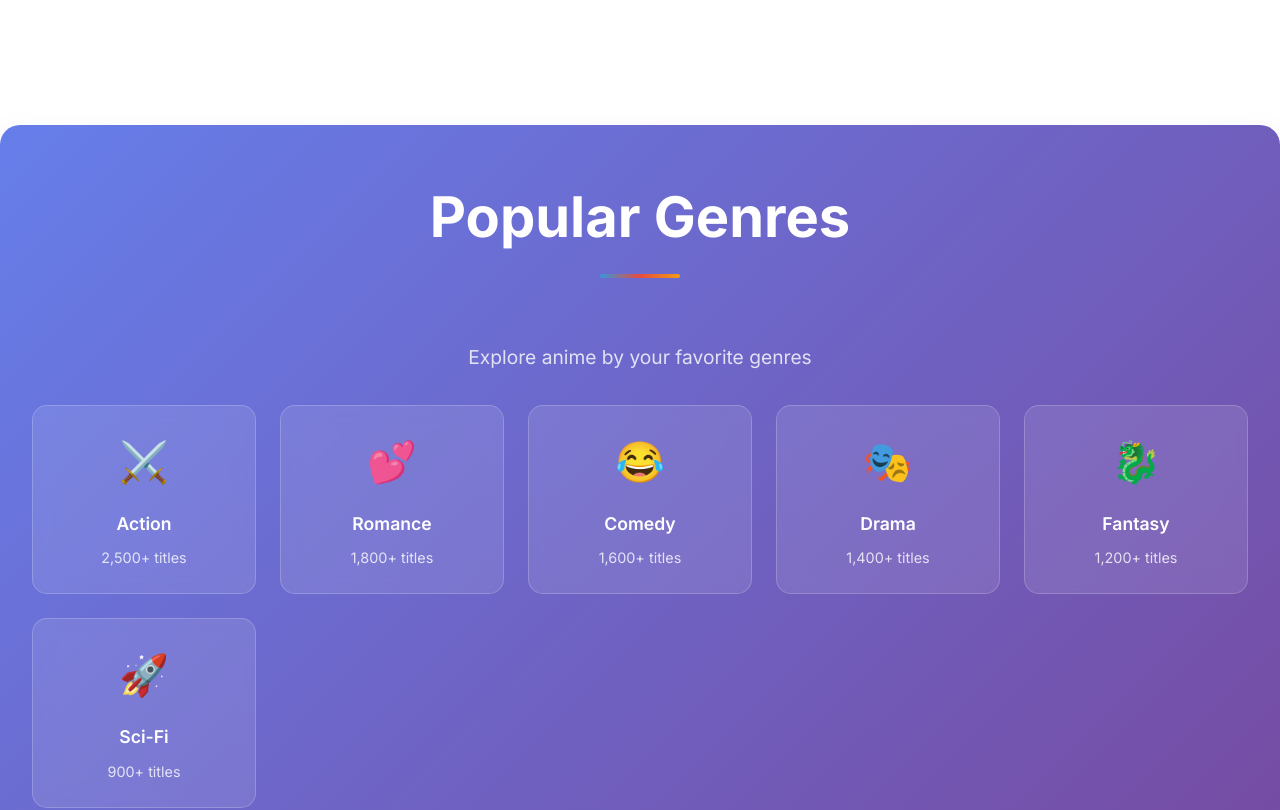
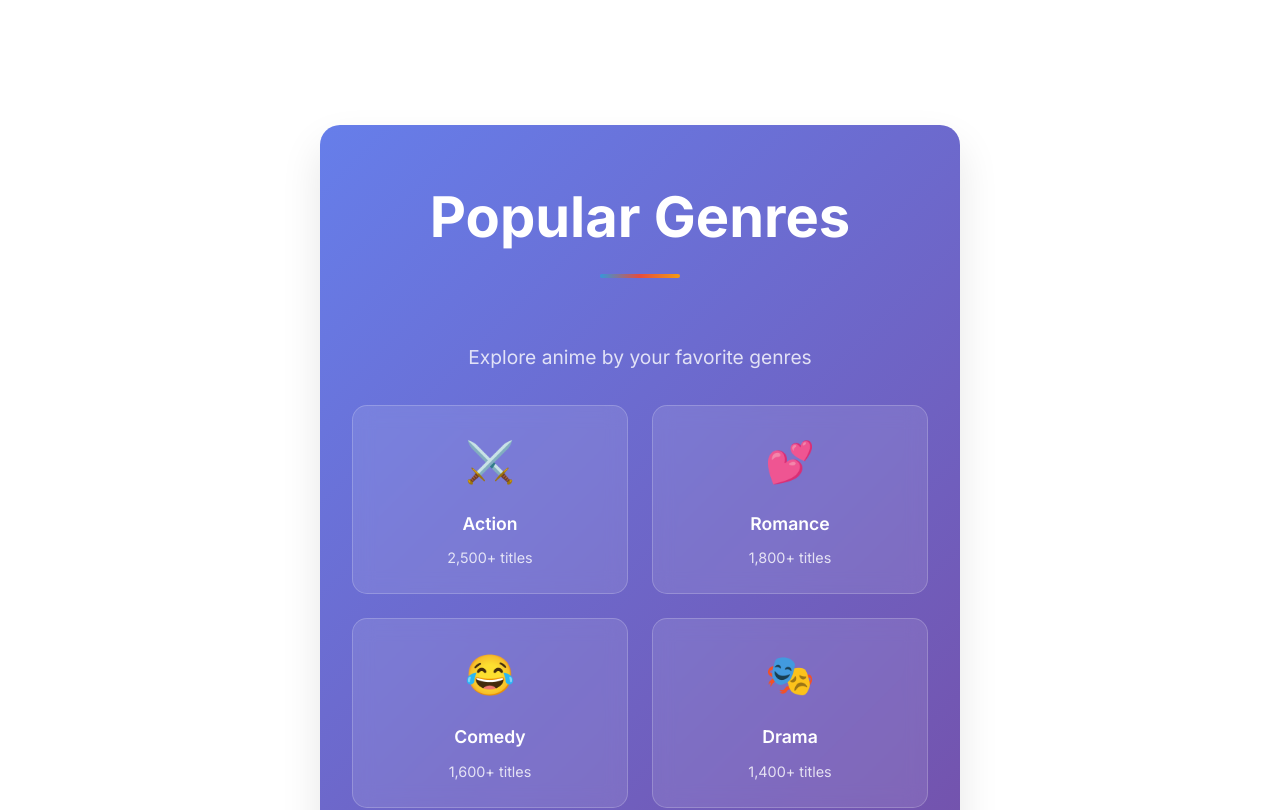
Before and after one commit to Elenmith/MoodAnime, a React (Create React App) app: page / in a window 1280 px wide. Shown: the part 1560-2370 px from the top of the page. Built offline with nearby package versions, Linux system fonts and the light colour scheme; no server answers; a web font is replaced by a local one.

Commit message:
css zmianki

```diff
--- a/src/components/Main/Main.css
+++ b/src/components/Main/Main.css
@@ -168,8 +168,14 @@
   padding: 3rem 2rem;
   border-radius: 20px;
   margin: 3rem auto;
-  width: 100vw;
+  max-width: 1200px;
   box-shadow: 0 20px 40px rgba(0, 0, 0, 0.1);
+}
+
+@media (min-width: 1200px) {
+  .popular-genres {
+    width: 50vw;
+  }
 }
 
 .genres-grid {
```
